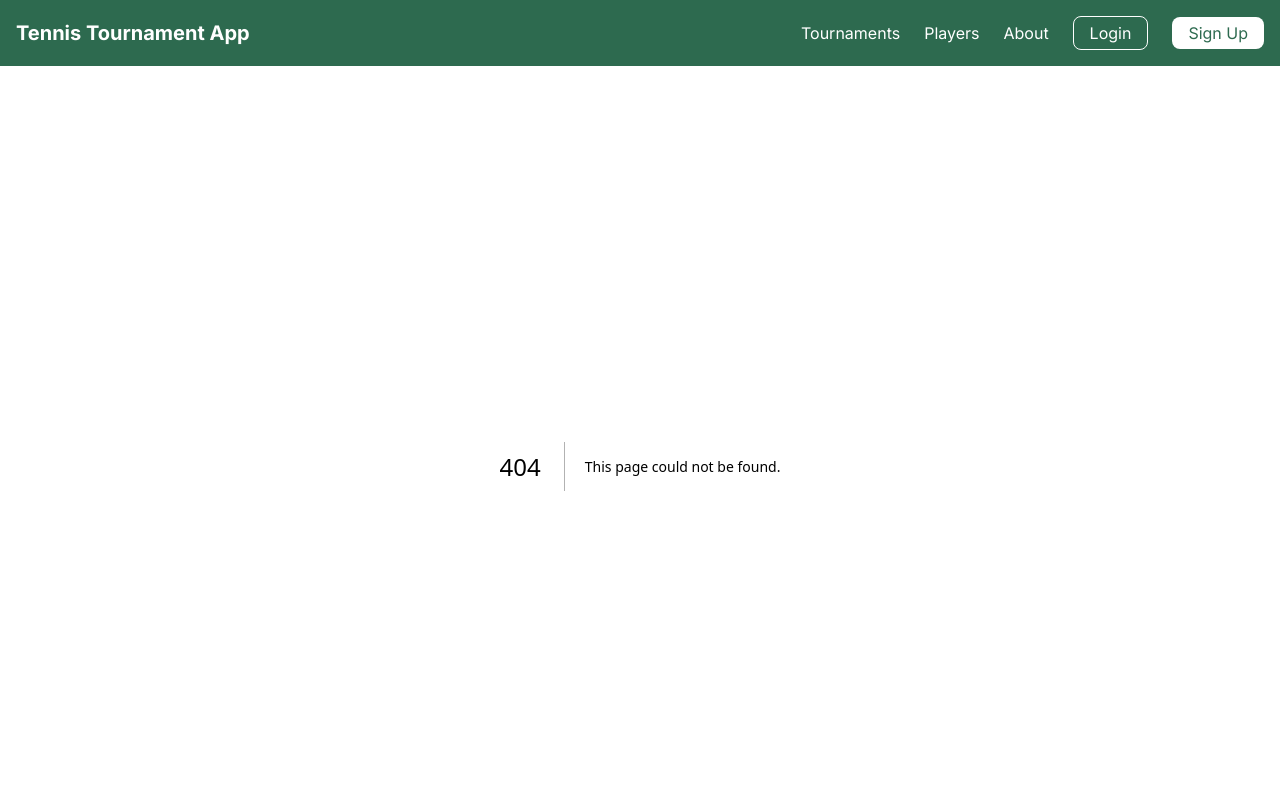
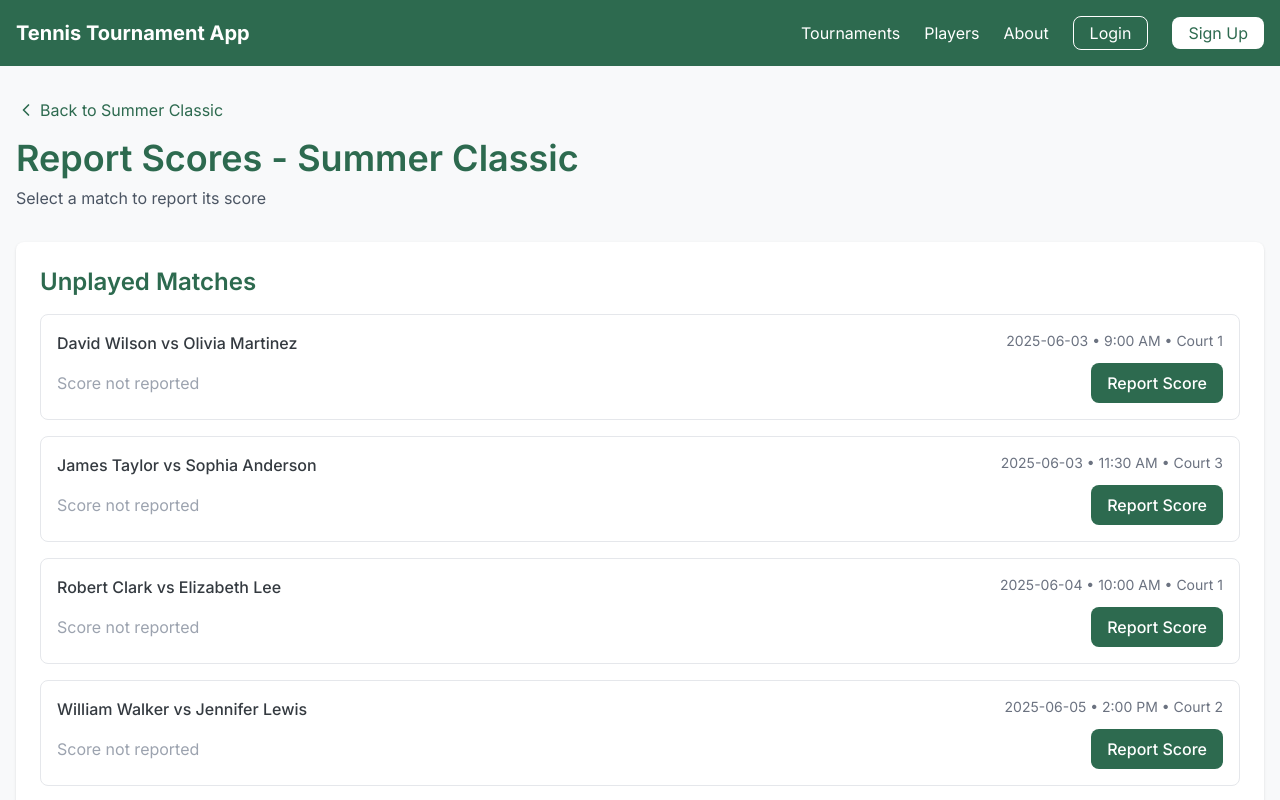
Before and after one commit to michae1michae1/Tennis-WebApp, a Next.js app: page /tournaments/1/report in a window 1280 px wide. Before the commit this address had no page. Shown: the top 800 px of the page. Built offline with nearby package versions, Linux system fonts and the light colour scheme.

Commit message:
score reporting

```diff
--- a/app/tournaments/[id]/page.tsx
+++ b/app/tournaments/[id]/page.tsx
@@ -132,7 +132,7 @@ export default function TournamentDetail({ params }: { params: { id: string } })
               <button className="btn btn-primary w-full">Register</button>
               <button className="btn btn-outline w-full">View Bracket</button>
               <Link href={`/tournaments/${params.id}/schedule`} className="btn btn-outline w-full text-center flex justify-center items-center">View Schedule</Link>
-              <button className="btn btn-outline w-full">Report Match</button>
+              <Link href={`/tournaments/${params.id}/report`} className="btn btn-outline w-full text-center flex justify-center items-center">Report Match</Link>
             </div>
           </div>
 
--- /dev/null
+++ b/app/tournaments/[id]/report/ReportClient.tsx
@@ -0,0 +1,111 @@
+'use client';
+
+import { useState } from 'react';
+import { useRouter } from 'next/navigation';
+import Link from 'next/link';
+import { ChevronLeft } from 'lucide-react';
+import ReportScoreForm, { MatchScore } from './ReportScoreForm';
+
+// Match type definition
+type Match = {
+  id: string;
+  player1: string;
+  player2: string;
+  date: string;
+  time?: string;
+  court?: string;
+  score: string;
+  round?: string;
+};
+
+type Tournament = {
+  id: string;
+  name: string;
+  type: string;
+  matches: Match[];
+};
+
+export default function ReportClient({ tournament }: { tournament: Tournament }) {
+  const router = useRouter();
+
+  const [selectedMatch, setSelectedMatch] = useState<Match | null>(null);
+  const [reportingScore, setReportingScore] = useState(false);
+  const [successMessage, setSuccessMessage] = useState<string | null>(null);
+
+  // Handle selecting a match to report
+  const handleSelectMatch = (match: Match) => {
+    setSelectedMatch(match);
+    setReportingScore(true);
+  };
+
+  // Handle submission of score
+  const handleScoreSubmit = (score: MatchScore) => {
+    // In a real app, this would make an API call
+    console.log('Submitting score for match:', selectedMatch?.id, score);
+
+    // Show success message
+    setSuccessMessage(`Score reported successfully for ${selectedMatch?.player1} vs ${selectedMatch?.player2}`);
+    setReportingScore(false);
+
+    // Clear message after 3 seconds
+    setTimeout(() => {
+      setSuccessMessage(null);
+      // Navigate back to tournament page
+      router.push(`/tournaments/${tournament.id}`);
+    }, 3000);
+  };
+
+  return (
+    <>
+      {successMessage && (
+        <div className="bg-green-100 border border-green-400 text-green-700 px-4 py-3 rounded mb-6">
+          {successMessage}
+        </div>
+      )}
+
+      <div className="card">
+        <h3 className="text-primary mb-4">Unplayed Matches</h3>
+        {tournament.matches.length > 0 ? (
+          <div className="space-y-4">
+            {tournament.matches.map(match => (
+              <div
+                key={match.id}
+                className="border rounded p-4 hover:border-primary cursor-pointer"
+                onClick={() => handleSelectMatch(match)}
+              >
+                <div className="flex flex-col md:flex-row md:justify-between mb-2">
+                  <span className="font-medium">
+                    {match.round ? `${match.round}: ` : ''}
+                    {match.player1} vs {match.player2}
+                  </span>
+                  <div className="text-sm text-gray-500">
+                    {match.date} {match.time && `• ${match.time}`} {match.court && `• ${match.court}`}
+                  </div>
+                </div>
+                <div className="flex justify-between items-center">
+                  <span className="text-gray-400">Score not reported</span>
+                  <button className="btn btn-primary btn-sm">Report Score</button>
+                </div>
+              </div>
+            ))}
+          </div>
+        ) : (
+          <div className="text-center py-8 text-gray-500">
+            No unplayed matches to report scores for.
+          </div>
+        )}
+      </div>
+
+      {reportingScore && selectedMatch && (
+        <ReportScoreForm
+          matchId={selectedMatch.id}
+          player1={selectedMatch.player1}
+          player2={selectedMatch.player2}
+          tournamentType={tournament.type}
+          onClose={() => setReportingScore(false)}
+          onSubmit={handleScoreSubmit}
+        />
+      )}
+    </>
+  );
+}
--- a/app/tournaments/[id]/report/ReportScoreForm.tsx
+++ b/app/tournaments/[id]/report/ReportScoreForm.tsx
@@ -16,8 +16,6 @@ export type MatchScore = {
   defaulted?: boolean;
 };
 
-type TournamentFormat = 'best-of-3' | 'best-of-5';
-
 type ReportScoreFormProps = {
   matchId: string;
   player1: string;
@@ -35,9 +33,10 @@ export default function ReportScoreForm({
   onClose,
   onSubmit
 }: ReportScoreFormProps) {
-  // Calculate format based on tournament type
-  const format: TournamentFormat = tournamentType === 'singleElimination' ? 'best-of-3' : 'best-of-3';
-  const maxSets = format === 'best-of-5' ? 5 : 3;
+  // Determine format based on tournament type
+  const isBestOfFive = false; // Default to best of 3 for now
+  const maxSets = isBestOfFive ? 5 : 3;
+  const formatLabel = isBestOfFive ? 'Best of 5 sets' : 'Best of 3 sets';
 
   // State for sets score
   const [sets, setSets] = useState<ScoreSet[]>([
@@ -63,7 +62,7 @@ export default function ReportScoreForm({
       parseInt(set.player1Score) < parseInt(set.player2Score)
     ).length;
 
-    const targetSets = maxSets === 5 ? 3 : 2;
+    const targetSets = isBestOfFive ? 3 : 2;
 
     if (player1Sets >= targetSets) return 'player1';
     if (player2Sets >= targetSets) return 'player2';
@@ -73,7 +72,8 @@ export default function ReportScoreForm({
 
   // Calculate if third set is needed
   const isThirdSetNeeded = (): boolean => {
-    if (format === 'best-of-5') return true;
+    // Always need 3rd set in best of 5
+    if (isBestOfFive) return true;
 
     const player1Sets = sets.slice(0, 2).filter(set =>
       set.player1Score !== '' &&
@@ -172,7 +172,7 @@ export default function ReportScoreForm({
               <span className="font-medium">{player2}</span>
             </div>
             <div className="text-sm text-gray-500 text-center">
-              Format: {format === 'best-of-5' ? 'Best of 5 sets' : 'Best of 3 sets'}
+              Format: {formatLabel}
             </div>
           </div>
         </div>
--- /dev/null
+++ b/app/tournaments/[id]/report/page.tsx
@@ -0,0 +1,102 @@
+import Link from 'next/link';
+import { ChevronLeft } from 'lucide-react';
+import ReportClient from './ReportClient';
+
+// For static site generation
+export async function generateStaticParams() {
+  return [
+    { id: '1' },
+    { id: '2' },
+    { id: '3' },
+    { id: '4' },
+    { id: '5' }
+  ];
+}
+
+// Match type definition
+type Match = {
+  id: string;
+  player1: string;
+  player2: string;
+  date: string;
+  time?: string;
+  court?: string;
+  score: string;
+  round?: string;
+};
+
+export default function ReportScorePage({ params }: { params: { id: string } }) {
+  const tournamentId = params.id;
+
+  // In a real app, this would be fetched from an API
+  const tournament = {
+    id: tournamentId,
+    name: getTournamentName(tournamentId),
+    type: getTournamentType(tournamentId),
+    matches: getTournamentMatches(tournamentId).filter(match => match.score === 'Not played')
+  };
+
+  // Helper functions to get tournament data
+  function getTournamentName(id: string): string {
+    switch(id) {
+      case '1': return 'Summer Classic';
+      case '2': return 'Club Championship';
+      case '3': return 'Ladder League';
+      case '4': return 'Spring Invitational';
+      case '5': return 'Junior Development Series';
+      default: return 'Unknown Tournament';
+    }
+  }
+
+  function getTournamentType(id: string): string {
+    switch(id) {
+      case '1': return 'custom';
+      case '2': return 'roundRobin';
+      case '3': return 'ladder';
+      case '4': return 'singleElimination';
+      case '5': return 'roundRobin';
+      default: return 'unknown';
+    }
+  }
+
+  function getTournamentMatches(id: string): Match[] {
+    // Basic matches for all tournaments
+    const commonMatches = [
+      { id: '1', player1: 'John Smith', player2: 'Emma Johnson', date: '2025-06-02', time: '10:00 AM', court: 'Court 1', score: '6-4, 7-5' },
+      { id: '2', player1: 'Michael Brown', player2: 'Sarah Davis', date: '2025-06-02', time: '1:00 PM', court: 'Court 2', score: '3-6, 6-3, 6-2' },
+      { id: '3', player1: 'David Wilson', player2: 'Olivia Martinez', date: '2025-06-03', time: '9:00 AM', court: 'Court 1', score: 'Not played' },
+      { id: '4', player1: 'James Taylor', player2: 'Sophia Anderson', date: '2025-06-03', time: '11:30 AM', court: 'Court 3', score: 'Not played' },
+    ];
+
+    // Add tournament-specific matches based on ID
+    switch(id) {
+      case '1': // Summer Classic
+        return [
+          ...commonMatches,
+          { id: '5', player1: 'Robert Clark', player2: 'Elizabeth Lee', date: '2025-06-04', time: '10:00 AM', court: 'Court 1', score: 'Not played' },
+          { id: '6', player1: 'William Walker', player2: 'Jennifer Lewis', date: '2025-06-05', time: '2:00 PM', court: 'Court 2', score: 'Not played' },
+          { id: '7', player1: 'Thomas Moore', player2: 'Patricia Young', date: '2025-06-06', time: '3:30 PM', court: 'Court 1', score: 'Not played' },
+          { id: '8', player1: 'Daniel Garcia', player2: 'Linda Rodriguez', date: '2025-06-07', time: '10:00 AM', court: 'Court 3', score: 'Not played' },
+          { id: '9', player1: 'TBD', player2: 'TBD', date: '2025-06-08', time: '1:00 PM', court: 'Court 1', score: 'Not played', round: 'Semi-final' },
+          { id: '10', player1: 'TBD', player2: 'TBD', date: '2025-06-09', time: '3:00 PM', court: 'Court 1', score: 'Not played', round: 'Final' }
+        ];
+      default:
+        return commonMatches;
+    }
+  }
+
+  return (
+    <div className="container mx-auto px-4 py-8">
+      <div className="mb-8">
+        <Link href={`/tournaments/${tournamentId}`} className="flex items-center text-primary mb-4">
+          <ChevronLeft className="h-5 w-5 mr-1" />
+          Back to {tournament.name}
+        </Link>
+        <h1 className="text-primary mb-2">Report Scores - {tournament.name}</h1>
+        <p className="text-gray-600">Select a match to report its score</p>
+      </div>
+
+      <ReportClient tournament={tournament} />
+    </div>
+  );
+}
--- a/app/tournaments/[id]/schedule/TournamentScheduleClient.tsx
+++ b/app/tournaments/[id]/schedule/TournamentScheduleClient.tsx
@@ -201,7 +201,9 @@ export default function TournamentScheduleClient({ tournament }: { tournament: T
                         {match.score}
                       </span>
                       {match.score === 'Not played' && (
-                        <button className="btn btn-secondary btn-sm">Report Score</button>
+                        <Link href={`/tournaments/${tournament.id}/report`} className="btn btn-secondary btn-sm">
+                          Report Score
+                        </Link>
                       )}
                     </div>
                   </div>
```
